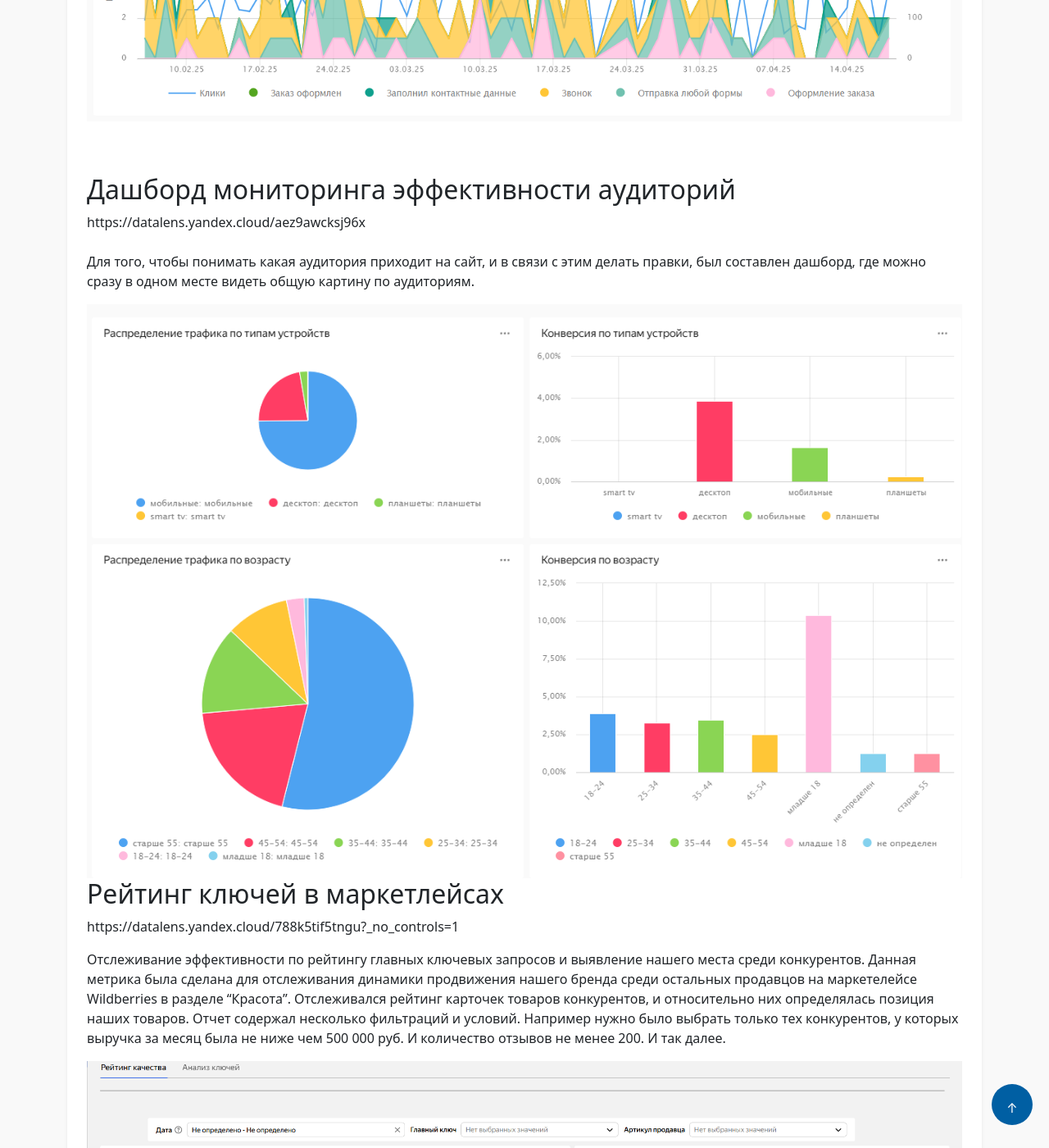
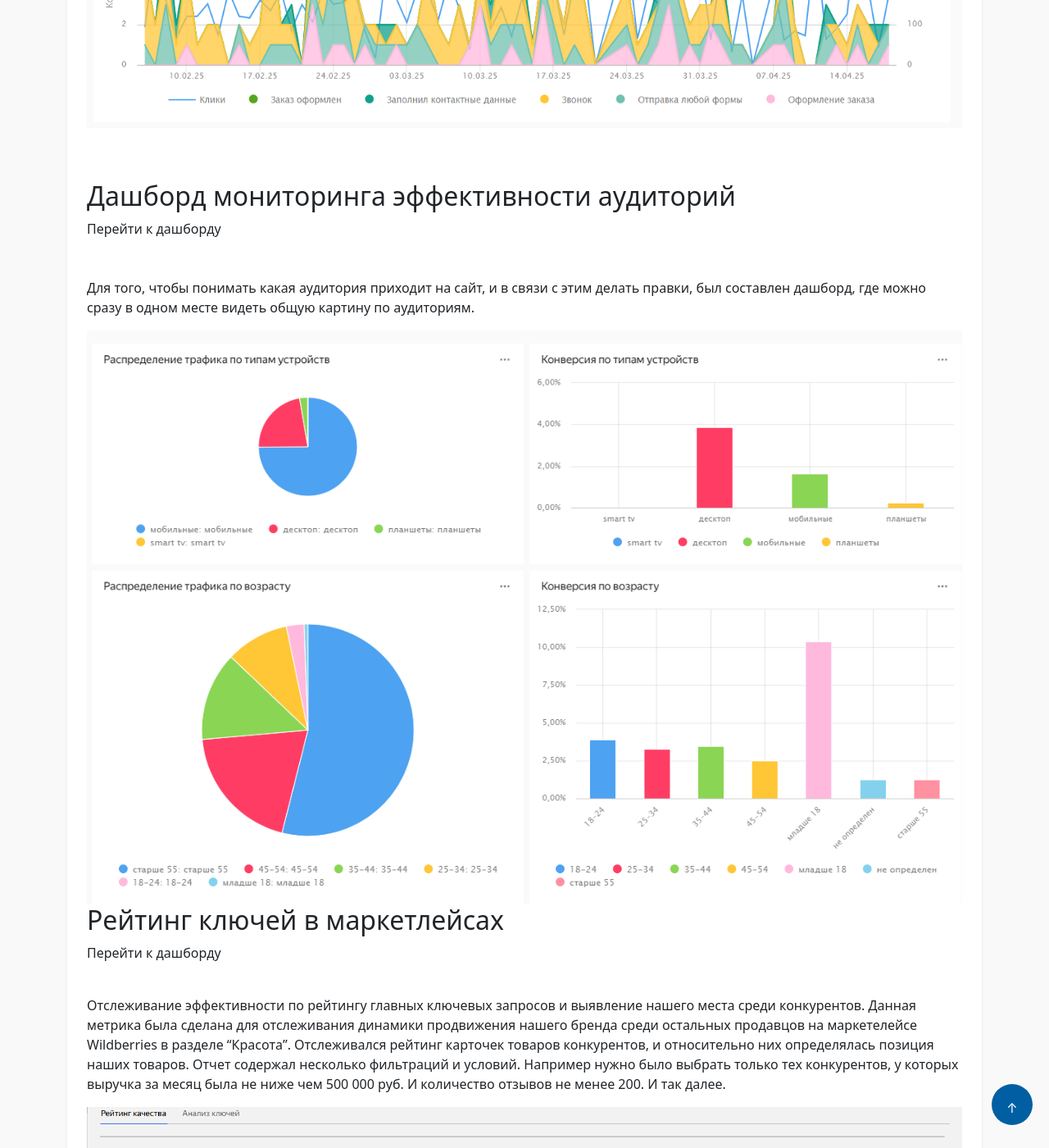
Before and after one commit to matejkoas/matejkoas.github.io, a Jekyll site: the page built from _cases/case9_datalens.md, in a window 1280 px wide and 1400 px high, scrolled down 1477 px. Shown: the whole window at 82% size. Built offline with Jekyll 4.4.1, drawn with Linux system fonts in a browser that asks for light colours; some of the changed text lies outside the part shown.

Commit message:
link edited

```diff
--- a/_cases/case9_datalens.md
+++ b/_cases/case9_datalens.md
@@ -7,8 +7,10 @@ description: Примеры дашбордов в DataLens
 ---
 
 ## Дашборд по рекламе Яндекс.Директ - эффективность разделов
-https://datalens.yandex.cloud/aez9awcksj96x?state=d99f4d47530&_no_controls=1
 
+<a href="https://datalens.yandex.cloud/aez9awcksj96x?state=d99f4d47530&_no_controls=1" class="navbar-brand d-flex align-items-center">
+          Перейти к дашборду</a>
+<br>
 Отслеживание эффективности разделов сайта по рекламе. Заказчику требовалось понимать, насколько хорошо продаются его двери по разделам. Как нужно перераспределять бюджет. Под данную задачу был составлен дашборд.
 
    <div class="case-image">
@@ -24,7 +26,9 @@ https://datalens.yandex.cloud/aez9awcksj96x?state=d99f4d47530&_no_controls=1
 
 
 ## Дашборд мониторинга эффективности аудиторий
-https://datalens.yandex.cloud/aez9awcksj96x
+
+<a href="https://datalens.yandex.cloud/aez9awcksj96x" class="navbar-brand d-flex align-items-center">
+          Перейти к дашборду</a>
 <br>
 <br>
 Для того, чтобы понимать какая аудитория приходит на сайт, и в связи с этим делать правки, был составлен дашборд, где можно сразу в одном месте видеть общую картину по аудиториям.
@@ -34,7 +38,9 @@ https://datalens.yandex.cloud/aez9awcksj96x
 
 
 ## Рейтинг ключей в маркетлейсах
-https://datalens.yandex.cloud/788k5tif5tngu?_no_controls=1
+
+<a href="https://datalens.yandex.cloud/788k5tif5tngu?_no_controls=1" class="navbar-brand d-flex align-items-center">
+          Перейти к дашборду</a>
 <br>
 
 Отслеживание эффективности по рейтингу главных ключевых запросов и выявление нашего места среди конкурентов. Данная метрика была сделана для отслеживания динамики продвижения нашего бренда среди остальных продавцов на маркетелейсе Wildberries в разделе "Красота". Отслеживался рейтинг карточек товаров конкурентов, и относительно них определялась позиция наших товаров. Отчет содержал несколько фильтраций и условий. Например нужно было выбрать только тех конкурентов, у которых выручка за месяц была не ниже чем 500 000 руб. И количество отзывов не менее 200. И так далее.
@@ -43,10 +49,12 @@ https://datalens.yandex.cloud/788k5tif5tngu?_no_controls=1
    <div class="case-image">
       <img src="{{ site.baseurl }}/assets/images/case9_3.png" alt="кейсы по Power BI" class="img-fluid">
     </div>
-
+<br>
+<br>
 
 ## Мониторинг Интернет соединения
-https://datalens.yandex.cloud/4mtbyn513gc2r
+<a href="https://datalens.yandex.cloud/4mtbyn513gc2r" class="navbar-brand d-flex align-items-center">
+          Перейти к дашборду</a>
 
 Интернет соединение было неустойчивым, а провайдер со своей стороны говорил, что у него все в порядке, как он наблюдает - сигнал не прерывается. Да, да - в Сербии такое бывает. Но перебои то и дело возникали. Сначала на 1-2 секунды с периодичностью 5-10 минут. Затем все чаще. И интервалы сбоев были все длиннее.
 
```
